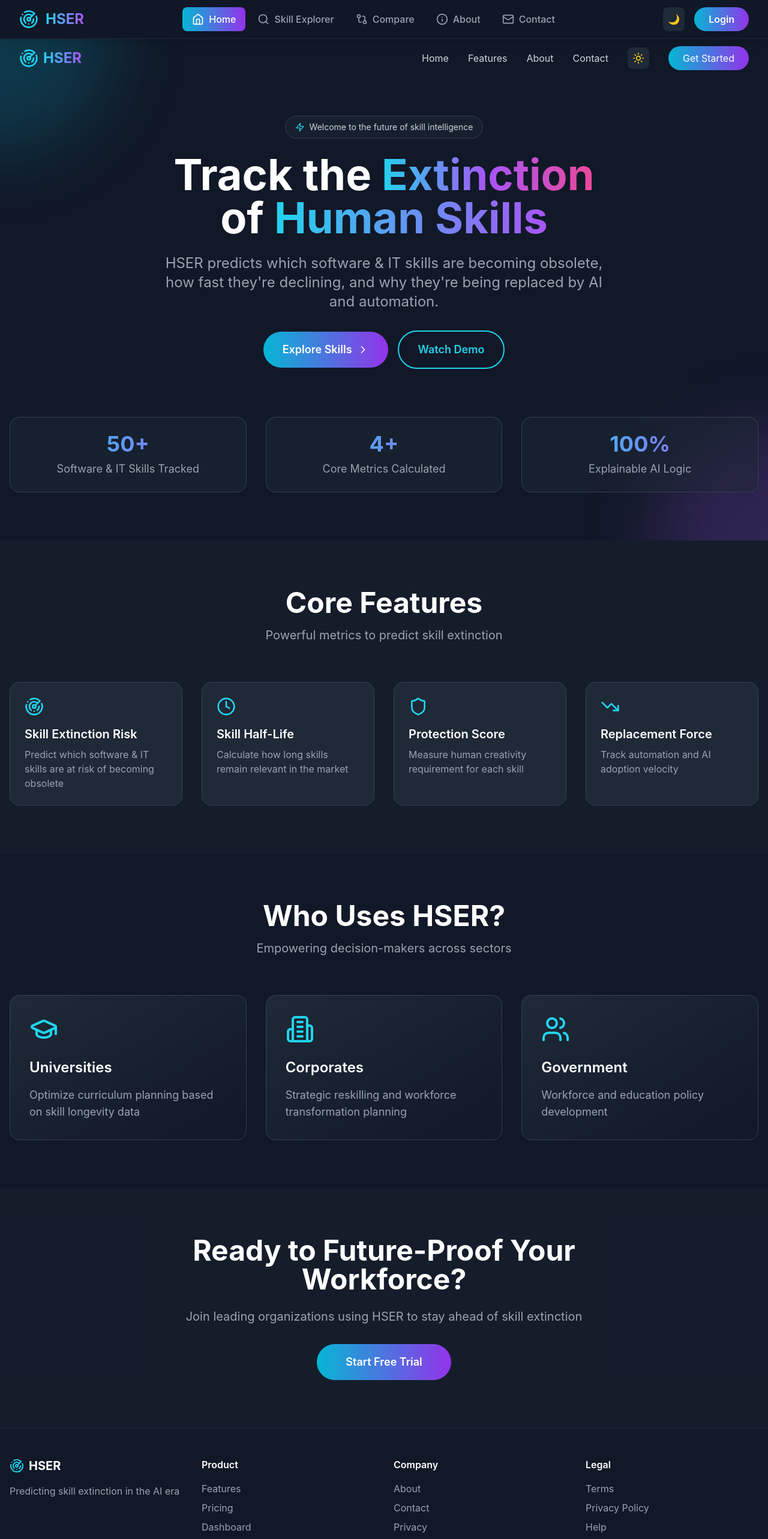
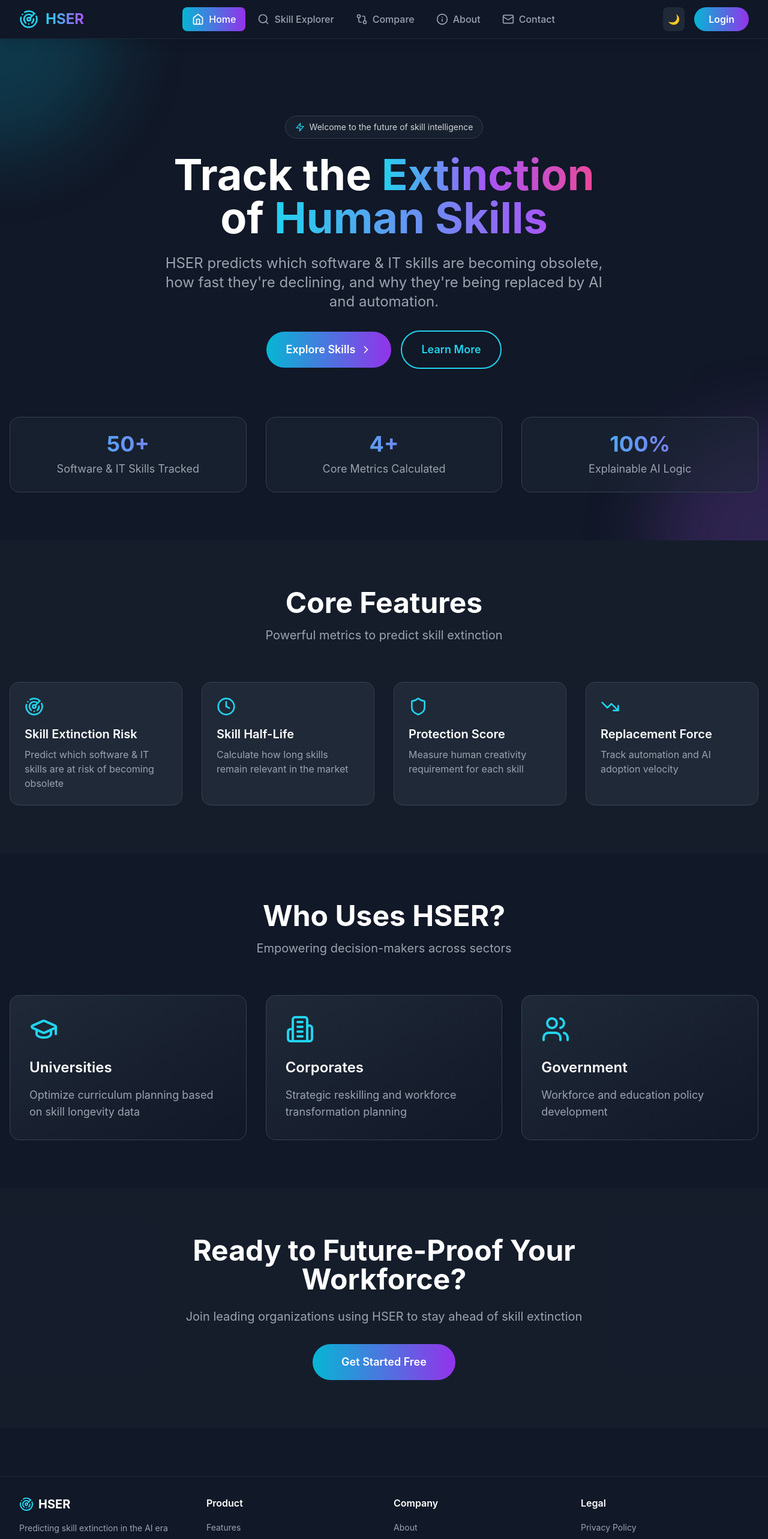
Before and after one commit to VivekChaurasiya95/hser-project, a React (Create React App) app in the folder frontend/: page / in a window 1280 px wide. Shown: the top 2566 px of the page at 60% size. Built offline with nearby package versions, Linux system fonts and the light colour scheme; the HTML template or start-up script is replaced by a standard one.

Commit message:
Update Landing.jsx

```diff
--- a/frontend/src/components/Landing.jsx
+++ b/frontend/src/components/Landing.jsx
@@ -1,9 +1,7 @@
 import React, { useState, useEffect } from 'react';
 import { Radar, TrendingDown, Shield, Clock, Brain, Users, Building2, GraduationCap, ChevronRight, Menu, X, Moon, Sun, BarChart3, Zap, Target } from 'lucide-react';
 
-const HSERLanding = () => {
-  const [isDark, setIsDark] = useState(true);
-  const [isMenuOpen, setIsMenuOpen] = useState(false);
+const HSERLanding = ({ isDark, onNavigate }) => {
   const [scrollY, setScrollY] = useState(0);
 
   useEffect(() => {
@@ -54,74 +52,9 @@ const HSERLanding = () => {
   ];
 
   return (
-    <div className={`min-h-screen transition-colors duration-300 ${isDark ? 'bg-gray-900' : 'bg-gray-50'}`}>
-      {/* Navbar */}
-      <nav className={`fixed w-full z-50 transition-all duration-300 ${
-        scrollY > 50
-          ? isDark ? 'bg-gray-900/95 backdrop-blur-lg shadow-lg' : 'bg-white/95 backdrop-blur-lg shadow-lg'
-          : 'bg-transparent'
-      }`}>
-        <div className="max-w-7xl mx-auto px-4 sm:px-6 lg:px-8">
-          <div className="flex justify-between items-center h-16">
-            <div className="flex items-center space-x-2">
-              <Radar className={`w-8 h-8 ${isDark ? 'text-cyan-400' : 'text-cyan-600'}`} />
-              <span className={`text-2xl font-bold bg-gradient-to-r ${
-                isDark ? 'from-cyan-400 to-purple-500' : 'from-cyan-600 to-purple-600'
-              } bg-clip-text text-transparent`}>
-                HSER
-              </span>
-            </div>
-
-            {/* Desktop Menu */}
-            <div className="hidden md:flex items-center space-x-8">
-              <a href="#home" className={`${isDark ? 'text-gray-300 hover:text-cyan-400' : 'text-gray-700 hover:text-cyan-600'} transition-colors`}>Home</a>
-              <a href="#features" className={`${isDark ? 'text-gray-300 hover:text-cyan-400' : 'text-gray-700 hover:text-cyan-600'} transition-colors`}>Features</a>
-              <a href="#about" className={`${isDark ? 'text-gray-300 hover:text-cyan-400' : 'text-gray-700 hover:text-cyan-600'} transition-colors`}>About</a>
-              <a href="#contact" className={`${isDark ? 'text-gray-300 hover:text-cyan-400' : 'text-gray-700 hover:text-cyan-600'} transition-colors`}>Contact</a>
-              <button
-                onClick={() => setIsDark(!isDark)}
-                className={`p-2 rounded-lg ${isDark ? 'bg-gray-800 text-yellow-400' : 'bg-gray-200 text-gray-700'}`}
-              >
-                {isDark ? <Sun className="w-5 h-5" /> : <Moon className="w-5 h-5" />}
-              </button>
-              <button className="bg-gradient-to-r from-cyan-500 to-purple-600 text-white px-6 py-2 rounded-full hover:shadow-lg hover:shadow-purple-500/50 transition-all">
-                Get Started
-              </button>
-            </div>
-
-            {/* Mobile Menu Button */}
-            <div className="md:hidden flex items-center space-x-4">
-              <button
-                onClick={() => setIsDark(!isDark)}
-                className={`p-2 rounded-lg ${isDark ? 'bg-gray-800 text-yellow-400' : 'bg-gray-200 text-gray-700'}`}
-              >
-                {isDark ? <Sun className="w-5 h-5" /> : <Moon className="w-5 h-5" />}
-              </button>
-              <button onClick={() => setIsMenuOpen(!isMenuOpen)}>
-                {isMenuOpen ? <X className={isDark ? 'text-white' : 'text-gray-900'} /> : <Menu className={isDark ? 'text-white' : 'text-gray-900'} />}
-              </button>
-            </div>
-          </div>
-        </div>
-
-        {/* Mobile Menu */}
-        {isMenuOpen && (
-          <div className={`md:hidden ${isDark ? 'bg-gray-800' : 'bg-white'} shadow-lg`}>
-            <div className="px-4 py-4 space-y-3">
-              <a href="#home" className={`block ${isDark ? 'text-gray-300' : 'text-gray-700'}`}>Home</a>
-              <a href="#features" className={`block ${isDark ? 'text-gray-300' : 'text-gray-700'}`}>Features</a>
-              <a href="#about" className={`block ${isDark ? 'text-gray-300' : 'text-gray-700'}`}>About</a>
-              <a href="#contact" className={`block ${isDark ? 'text-gray-300' : 'text-gray-700'}`}>Contact</a>
-              <button className="w-full bg-gradient-to-r from-cyan-500 to-purple-600 text-white px-6 py-2 rounded-full">
-                Get Started
-              </button>
-            </div>
-          </div>
-        )}
-      </nav>
-
+    <div className={`min-h-screen ${isDark ? 'bg-gray-900' : 'bg-gray-50'} transition-colors duration-300`}>
       {/* Hero Section */}
-      <section id="home" className="pt-32 pb-20 px-4 relative overflow-hidden">
+      <section className="pt-32 pb-20 px-4 relative overflow-hidden">
         {/* Animated Background */}
         <div className="absolute inset-0 overflow-hidden">
           <div className={`absolute w-96 h-96 rounded-full blur-3xl opacity-20 ${isDark ? 'bg-cyan-500' : 'bg-cyan-300'} -top-48 -left-48 animate-pulse`}></div>
@@ -154,16 +87,23 @@ const HSERLanding = () => {
             </p>
 
             <div className="flex flex-col sm:flex-row gap-4 justify-center items-center">
-              <button className="group bg-gradient-to-r from-cyan-500 to-purple-600 text-white px-8 py-4 rounded-full text-lg font-semibold hover:shadow-2xl hover:shadow-purple-500/50 transition-all flex items-center space-x-2">
+              <button
+               onClick={() => onNavigate('explorer')}
+               className="group bg-gradient-to-r from-cyan-500 to-purple-600 text-white px-8 py-4 rounded-full text-lg font-semibold hover:shadow-2xl hover:shadow-purple-500/50 transition-all flex items-center space-x-2"
+               >
                 <span>Explore Skills</span>
                 <ChevronRight className="w-5 h-5 group-hover:translate-x-1 transition-transform" />
               </button>
-              <button className={`px-8 py-4 rounded-full text-lg font-semibold border-2 transition-all ${
-                isDark
-                  ? 'border-cyan-400 text-cyan-400 hover:bg-cyan-400 hover:text-gray-900'
-                  : 'border-cyan-600 text-cyan-600 hover:bg-cyan-600 hover:text-white'
-              }`}>
-                Watch Demo
+
+              <button
+                onClick={() => onNavigate('about')}
+                className={`px-8 py-4 rounded-full text-lg font-semibold border-2 transition-all ${
+                  isDark
+                    ? 'border-cyan-400 text-cyan-400 hover:bg-cyan-400 hover:text-gray-900'
+                    : 'border-cyan-600 text-cyan-600 hover:bg-cyan-600 hover:text-white'
+                }`}
+              >
+                Learn More
               </button>
             </div>
 
@@ -187,7 +127,7 @@ const HSERLanding = () => {
       </section>
 
       {/* Features Section */}
-      <section id="features" className={`py-20 px-4 ${isDark ? 'bg-gray-800/30' : 'bg-white'}`}>
+      <section className={`py-20 px-4 ${isDark ? 'bg-gray-800/30' : 'bg-white'}`}>
         <div className="max-w-7xl mx-auto">
           <div className="text-center mb-16">
             <h2 className={`text-4xl md:text-5xl font-bold mb-4 ${isDark ? 'text-white' : 'text-gray-900'}`}>
@@ -265,55 +205,14 @@ const HSERLanding = () => {
           <p className={`text-xl mb-8 ${isDark ? 'text-gray-400' : 'text-gray-600'}`}>
             Join leading organizations using HSER to stay ahead of skill extinction
           </p>
-          <button className="bg-gradient-to-r from-cyan-500 to-purple-600 text-white px-12 py-4 rounded-full text-lg font-semibold hover:shadow-2xl hover:shadow-purple-500/50 transition-all">
-            Start Free Trial
+          <button
+            onClick={() => onNavigate('auth')}
+            className="bg-gradient-to-r from-cyan-500 to-purple-600 text-white px-12 py-4 rounded-full text-lg font-semibold hover:shadow-2xl hover:shadow-purple-500/50 transition-all"
+          >
+            Get Started Free
           </button>
         </div>
       </section>
-
-      {/* Footer */}
-      <footer className={`py-12 px-4 border-t ${isDark ? 'bg-gray-900 border-gray-800' : 'bg-gray-50 border-gray-200'}`}>
-        <div className="max-w-7xl mx-auto">
-          <div className="grid grid-cols-1 md:grid-cols-4 gap-8 mb-8">
-            <div>
-              <div className="flex items-center space-x-2 mb-4">
-                <Radar className="w-6 h-6 text-cyan-400" />
-                <span className={`text-xl font-bold ${isDark ? 'text-white' : 'text-gray-900'}`}>HSER</span>
-              </div>
-              <p className={isDark ? 'text-gray-400' : 'text-gray-600'}>
-                Predicting skill extinction in the AI era
-              </p>
-            </div>
-            <div>
-              <h4 className={`font-semibold mb-4 ${isDark ? 'text-white' : 'text-gray-900'}`}>Product</h4>
-              <ul className="space-y-2">
-                <li><a href="#" className={`${isDark ? 'text-gray-400 hover:text-cyan-400' : 'text-gray-600 hover:text-cyan-600'}`}>Features</a></li>
-                <li><a href="#" className={`${isDark ? 'text-gray-400 hover:text-cyan-400' : 'text-gray-600 hover:text-cyan-600'}`}>Pricing</a></li>
-                <li><a href="#" className={`${isDark ? 'text-gray-400 hover:text-cyan-400' : 'text-gray-600 hover:text-cyan-600'}`}>Dashboard</a></li>
-              </ul>
-            </div>
-            <div>
-              <h4 className={`font-semibold mb-4 ${isDark ? 'text-white' : 'text-gray-900'}`}>Company</h4>
-              <ul className="space-y-2">
-                <li><a href="#" className={`${isDark ? 'text-gray-400 hover:text-cyan-400' : 'text-gray-600 hover:text-cyan-600'}`}>About</a></li>
-                <li><a href="#" className={`${isDark ? 'text-gray-400 hover:text-cyan-400' : 'text-gray-600 hover:text-cyan-600'}`}>Contact</a></li>
-                <li><a href="#" className={`${isDark ? 'text-gray-400 hover:text-cyan-400' : 'text-gray-600 hover:text-cyan-600'}`}>Privacy</a></li>
-              </ul>
-            </div>
-            <div>
-              <h4 className={`font-semibold mb-4 ${isDark ? 'text-white' : 'text-gray-900'}`}>Legal</h4>
-              <ul className="space-y-2">
-                <li><a href="#" className={`${isDark ? 'text-gray-400 hover:text-cyan-400' : 'text-gray-600 hover:text-cyan-600'}`}>Terms</a></li>
-                <li><a href="#" className={`${isDark ? 'text-gray-400 hover:text-cyan-400' : 'text-gray-600 hover:text-cyan-600'}`}>Privacy Policy</a></li>
-                <li><a href="#" className={`${isDark ? 'text-gray-400 hover:text-cyan-400' : 'text-gray-600 hover:text-cyan-600'}`}>Help</a></li>
-              </ul>
-            </div>
-          </div>
-          <div className={`pt-8 border-t ${isDark ? 'border-gray-800' : 'border-gray-200'} text-center ${isDark ? 'text-gray-400' : 'text-gray-600'}`}>
-            <p>© 2025 HSER. All rights reserved. Built by Vivek Chaurasiya for the future of work.</p>
-          </div>
-        </div>
-      </footer>
     </div>
   );
 };
```
